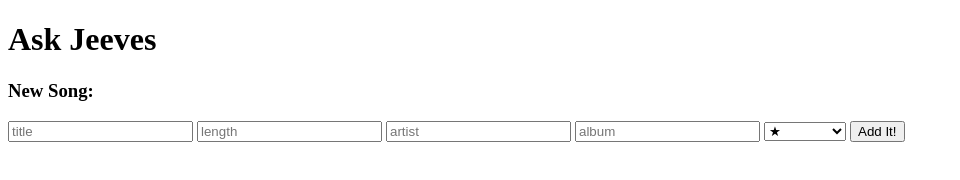
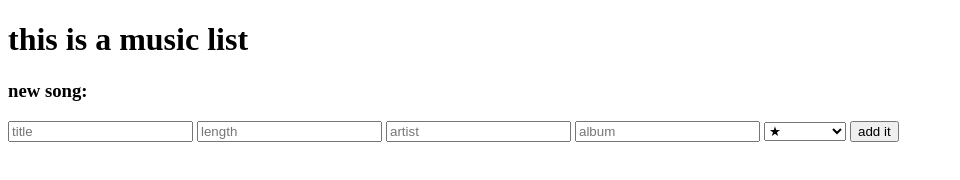
Before and after one commit to itsnatscott/musicman, a website: page public/index.html in a window 1280 px wide. Shown: the whole page, without its empty margins (0-960 px from the left). Drawn offline with Linux system fonts and the light colour scheme; no server answers.

Commit message:
npm init

```diff
--- a/public/index.html
+++ b/public/index.html
@@ -1,9 +1,9 @@
 <!DOCTYPE html>
 <body>
-	<h1> Ask Jeeves </h1>
+	<h1>this is a music list </h1>
 	<ul id="songs_list">
 	</ul>
-	<h3>New Song:</h3>
+	<h3>new song:</h3>
 
     <input type = "text" id = "newSongTitle" placeholder = "title">
     <input type = "text" id = "newSongRt" placeholder = "length">
@@ -16,7 +16,7 @@
             <option value="4">&#9733&#9733&#9733&#9733</option>
             <option value="5" > &#9733&#9733&#9733&#9733&#9733</option>
             </select>
-                   <button id = "newSong">Add It!</button>
+                   <button id = "newSong">add it</button>
 
 
 
```
Also changed, not shown: package.json (added, +26 -0 lines).
